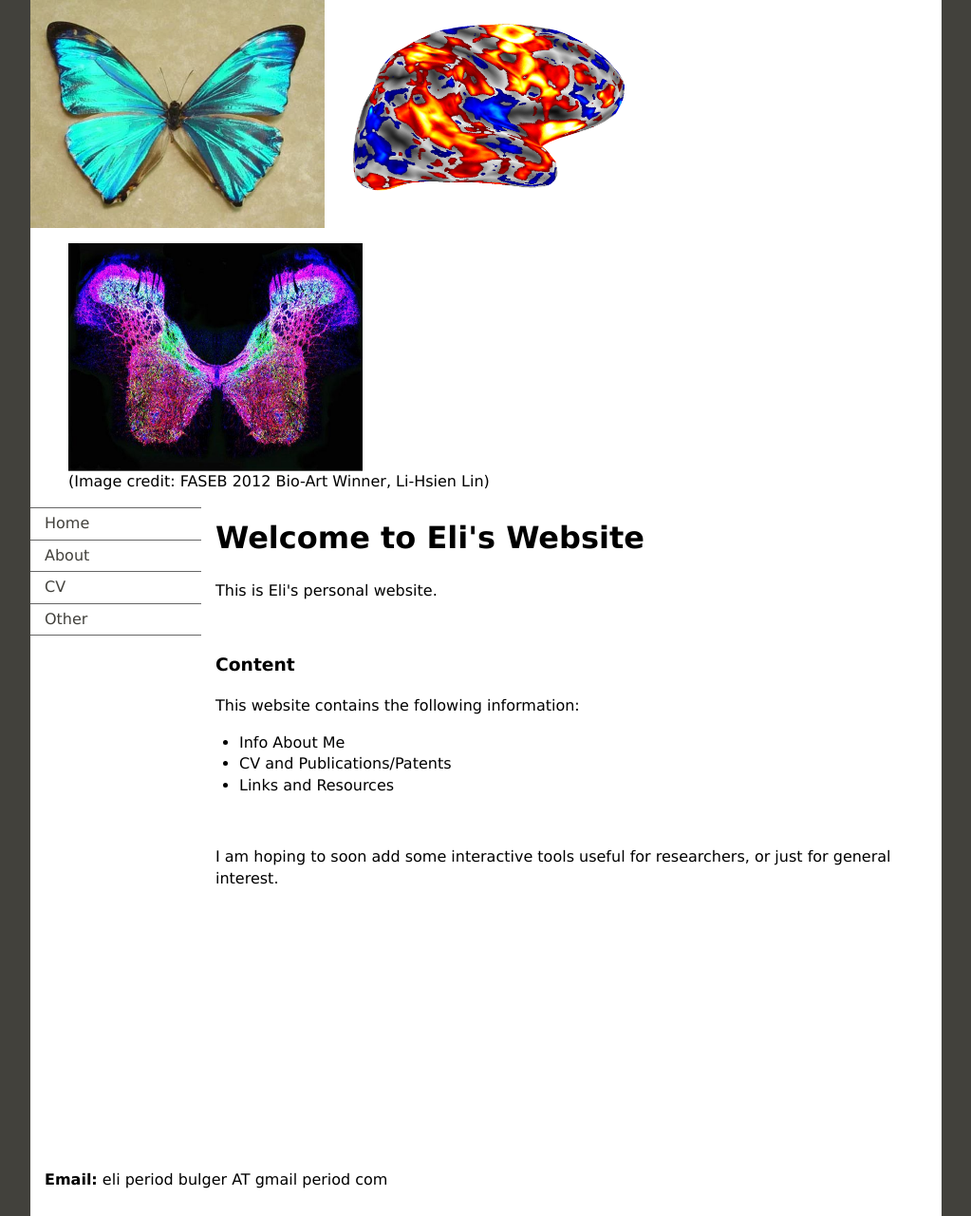
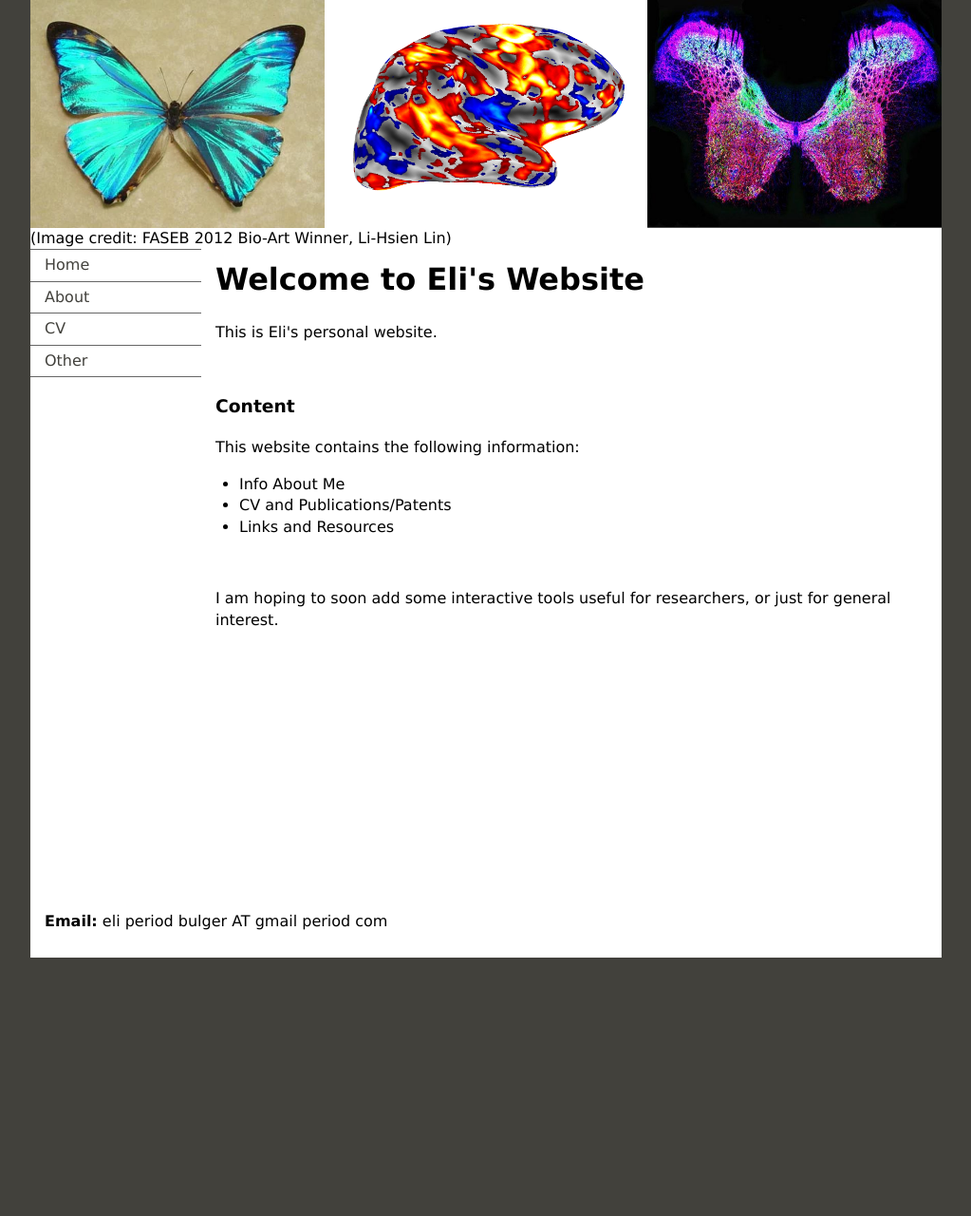
Before and after one commit to ebulger/ebulger.github.io, a Jekyll site: the page index.html, which Jekyll copies as it is, in a window 1280 px wide. Shown: the whole page at 95% size, without its empty margins (128-1151 px from the left). Built offline with Jekyll 4.4.1, drawn with Linux system fonts in a browser that asks for light colours; after the commit the page ends 1008 px from its top, so only the background shows below that.

Commit message:
Update index.html

```diff
--- a/index.html
+++ b/index.html
@@ -137,7 +137,7 @@
 <body>
 
 <div class="container">
-  <div class="header"><img src="morpho_butterfly.png" alt="butterfly" width="310" height="240" /><!-- end .header --><img src="pretty_brain_image.png" width="340" height="240" alt="brain" /><figure><img src="rat_spinal_cord.jpg" width="310" height="240" alt="spinal_cord" /><figcaption> (Image credit: FASEB 2012 Bio-Art Winner, Li-Hsien Lin)<figcaption><figure></div>
+  <div class="header"><img src="morpho_butterfly.png" alt="butterfly" width="310" height="240" /><!-- end .header --><img src="pretty_brain_image.png" width="340" height="240" alt="brain" /><img src="rat_spinal_cord.jpg" width="310" height="240" alt="spinal_cord" /><figcaption> (Image credit: FASEB 2012 Bio-Art Winner, Li-Hsien Lin)<figcaption></div>
   <div class="sidebar1">
     <ul class="nav">
       <li><a href="index.html" target="_self">Home</a></li>
```
